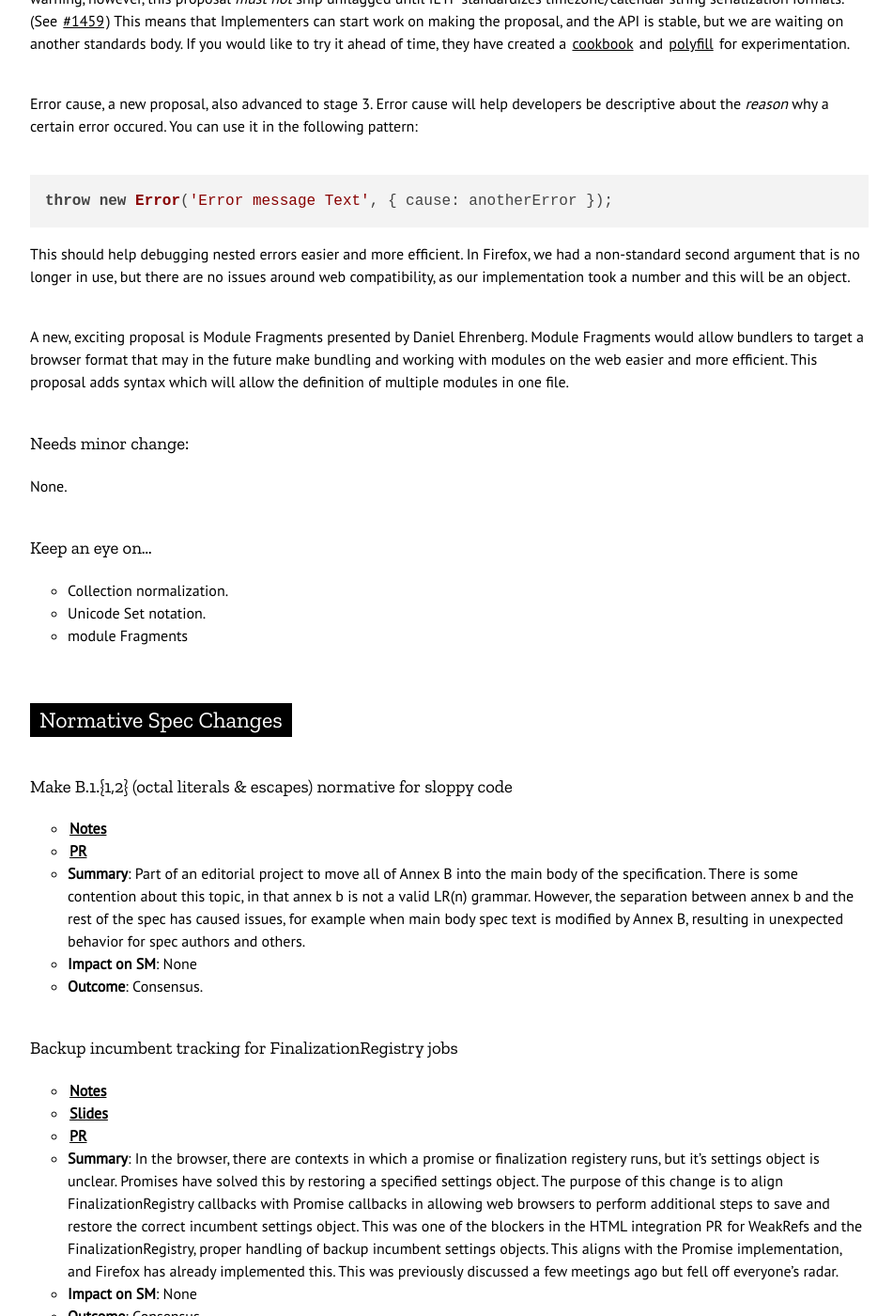
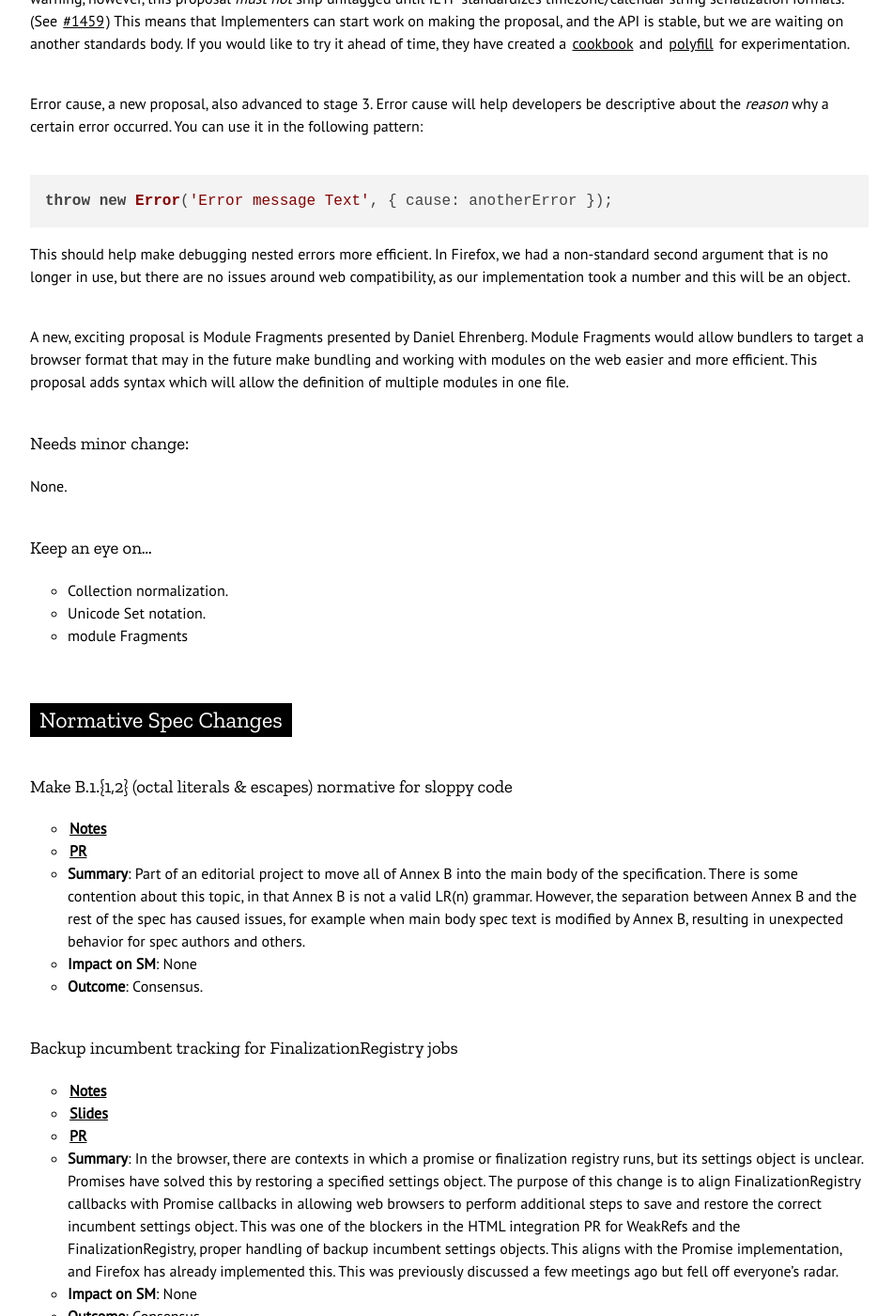
Before and after one commit to mozilla-spidermonkey/spidermonkey.dev, a Jekyll site: the page built from _posts/2021-03-18-tc39.md, in a window 1280 px wide and 1400 px high, scrolled down 413 px. Shown: the whole window at 94% size, without its empty margins (13-964 px from the left). Built offline with Jekyll 4.4.1, drawn with Linux system fonts in a browser that asks for light colours; nearby versions of some CDN libraries; some of the changed text lies outside the part shown.

Commit message:
add suggestioned edits for tc39 posts (#77)
* add steve's suggestions for tc39 posts

* moudlues

````diff
--- a/_posts/2021-03-18-tc39.md
+++ b/_posts/2021-03-18-tc39.md
@@ -6,7 +6,7 @@
 ---
 
 This meeting marks the first of a series of shorter meetings, which will hopefully help us stay
-focused and more productive. TC39 has updated it's process to have 8 meetings a year, instead of the
+focused and more productive. TC39 has updated its process to have 8 meetings a year, instead of the
 usual 6, with 4 regular length meetings and 4 short two-day meetings. This being the first of that
 cycle. You may notice that these updates are a little shorter than usual.
 
@@ -14,13 +14,13 @@
 this proposal _must not_ ship unflagged until IETF standardizes timezone/calendar string serialization formats. (See [#1459](https://github.com/tc39/proposal-temporal/issues/1450)) This means that Implementers can start work on making the proposal, and the API is stable, but we are waiting on another standards body. If you would like to try it ahead of time, they have created a [cookbook](https://tc39.es/proposal-temporal/docs/cookbook.html) and [polyfill](https://github.com/tc39/proposal-temporal/blob/main/polyfill) for experimentation.
 
 Error cause, a new proposal, also advanced to stage 3. Error cause will help developers be
-descriptive about the _reason_ why a certain error occured. You can use it in the following pattern:
+descriptive about the _reason_ why a certain error occurred. You can use it in the following pattern:
 
 ```js
 throw new Error('Error message Text', { cause: anotherError });
 ```
 
-This should help debugging nested errors easier and more efficient. In Firefox, we had a
+This should help make debugging nested errors more efficient. In Firefox, we had a
 non-standard second argument that is no longer in use, but there are no issues around web
 compatibility, as our implementation took a number and this will be an object.
 
@@ -44,7 +44,7 @@
 ### Make B.1.{1,2} (octal literals & escapes) normative for sloppy code
 * [**Notes**](https://github.com/tc39/notes/blob/master/meetings/2021-03/mar-9.md#introducing-make-b112-octal-literals--escapes-normative-for-sloppy-code)
 * [**PR**](https://github.com/tc39/ecma262/pull/1867)
-* **Summary**: Part of an editorial project to move all of Annex B into the main body of the specification. There is some contention about this topic, in that annex b is not a valid LR(n) grammar. However, the separation between annex b and the rest of the spec has caused issues, for example when main body spec text is modified by Annex B, resulting in unexpected behavior for spec authors and others.
+* **Summary**: Part of an editorial project to move all of Annex B into the main body of the specification. There is some contention about this topic, in that Annex B is not a valid LR(n) grammar. However, the separation between Annex B and the rest of the spec has caused issues, for example when main body spec text is modified by Annex B, resulting in unexpected behavior for spec authors and others.
 * **Impact on SM**: None
 * **Outcome**: Consensus.
 
@@ -52,7 +52,7 @@
 * [**Notes**](https://github.com/tc39/notes/blob/master/meetings/2021-03/mar-9.md#backup-incumbent-tracking-for-finalizationregistry-jobs)
 * [**Slides**](https://docs.google.com/presentation/d/1w8b_kPc5UccV4Y_k3WEsSnQLMoHWDqMdkhQ2MIJ-OBk/edit#slide=id.phttps://docs.google.com/presentation/d/1w8b_kPc5UccV4Y_k3WEsSnQLMoHWDqMdkhQ2MIJ-OBk/edit#slide=id.p)
 * [**PR**](https://github.com/tc39/ecma262/pull/2316)
-* **Summary**: In the browser, there are contexts in which a promise or finalization registery runs, but it's settings object is unclear. Promises have solved this by restoring a specified settings object. The purpose of this change is to align FinalizationRegistry callbacks with Promise callbacks in allowing web browsers to perform additional steps to save and restore the correct incumbent settings object. This was one of the blockers in the HTML integration PR for WeakRefs and the FinalizationRegistry, proper handling of backup incumbent settings objects. This aligns with the Promise implementation, and Firefox has already implemented this. This was previously discussed a few meetings ago but fell off everyone's radar.
+* **Summary**: In the browser, there are contexts in which a promise or finalization registry runs, but its settings object is unclear. Promises have solved this by restoring a specified settings object. The purpose of this change is to align FinalizationRegistry callbacks with Promise callbacks in allowing web browsers to perform additional steps to save and restore the correct incumbent settings object. This was one of the blockers in the HTML integration PR for WeakRefs and the FinalizationRegistry, proper handling of backup incumbent settings objects. This aligns with the Promise implementation, and Firefox has already implemented this. This was previously discussed a few meetings ago but fell off everyone's radar.
 * **Impact on SM**: None
 * **Outcome**: Consensus.
 
@@ -84,7 +84,7 @@
 * [**Notes**](https://github.com/tc39/notes/blob/master/meetings/2021-03/mar-9.md#temporal-for-stage-3)
 * [**Slides**](https://ptomato.github.io/temporal-slides-in-progress/)
 * [**Proposal Link**](https://github.com/tc39/proposal-temporal/)
-* **Summary**: Introduces a new date/time library. They will be seeking stage stage 3 in March, and we have to make sure we are comfortable with it by then. The champion group has been collecting feedback, and our team did an inital review.
+* **Summary**: Introduces a new date/time library. If you would like to try it ahead of time, they have created a [cookbook](https://tc39.es/proposal-temporal/docs/cookbook.html) and [polyfill](https://github.com/tc39/proposal-temporal/blob/main/polyfill) for experimentation.
 * **Impact on SM**: Needs Implementation, _must not_ ship unflagged until IETF standardizes timezone/calendar string serialization formats.
   * [Bug](https://bugzilla.mozilla.org/show_bug.cgi?id=1519167)
 * **Outcome**: Conditionally Advanced to Stage 3.
@@ -95,7 +95,7 @@
 * **Summary**: Various data structures are expected to have consistent constraints and or normalization applied to their keys and/or values when being used after creation. For example, a map may contain a collection of urls, which need to have their values initialized into some sort of data structure. The current workflow is to manually ensure that at all locations which insert data into the structure properly normalize the data. This leads to various issues such as potentially fragile boilerplate problems including: normalization not applied to all insertion locations or normalization not applied in consistent manners across insertion locations. This proposal does add a new capability of guarantees around the stored values in these data structures. Currently calling various methods on built-ins can avoid any mechanism to intercept and normalize data as it is inserted by calling methods on a structure like Map.prototype.set.call(mapOfStringsToStrings, number) which prevents guarantees about a Map having a consistent set of guarantees about the data it contains.
 * **Impact on SM**: None yet.
   * [Bug](https://bugzilla.mozilla.org/show_bug.cgi?id=1519167)
-* **Outcome**: Did not advance due to disagreements about how a Set should be normalized, and how generic programming should be supported. The current suggestion to address this is `Map` would take value or key or both or neither, and Set would take key or value or neither, but would throw if you gave it both, and that would then satisfy and all of the key mental models and use cases and the only thing it would throw on for Sets is the nonsense combination of the key and the value coercer.
+* **Outcome**: Did not advance due to disagreements about how a Set should be normalized, and how generic programming should be supported. The current suggestion to address this is `Map` would take value or key or both or neither, and Set would take key or value or neither, but would throw if you gave it both, and that would then satisfy all of the key mental models and use cases and the only thing it would throw on for Sets is the nonsense combination of the key and the value coercer.
 
 ### Resizable ArrayBuffer for Stage 3
 * [**Notes**](https://github.com/tc39/notes/blob/master/meetings/2021-03/mar-10.md#resizablearraybuffer-for-stage-3)
@@ -153,10 +153,9 @@
 * [**Slides**](https://docs.google.com/presentation/d/1G3CM8SopKqQeME1uN8GHLVsE9QbUUq3fwa6n13LHYl0/edit#slide=id.gc6a96db844_0_8)
 * **Summary**: A bug was found during implementation and fuzzing, the cycle root was incorrectly
     identified resulting in incorrect behavior. The other issue, DFS ordering, is related to the
-    developer's expectation when executing a graph with a sync graph, and only an async leaf at the
-    edges of the graph. This, unintuitively, resulted in a reordering of the sync modules. This was
-    not a bug, but an oversight. The committee moved to change this behavior to something more
-    intuitive.
+    developer's expectation when executing a graph that is entirely sync, with a shared leaf node.
+    Changing that leaf node would result in reordering the graph, as we were not tracking the post
+    order of the modules. This is  bit unintuitive. This was not a bug, but an oversight. The committee moved to change this behavior to something more intuitive.
 * **Impact on SM**: Implementation complete, no change
   * [Bug](https://bugzilla.mozilla.org/show_bug.cgi?id=1670018)
 * **Outcome**: Consensus on both counts.
@@ -216,6 +215,6 @@
 
 * The records and tuples champions brought for discussion array-by-copy methods as a potential
     direction to have a clear overlap between mutable and immutable methods. This will be split into
-    it's own proposal.
+    its own proposal.
 * The pipeline operator is seeking a new Champion, and has likely found a few.
 * Promise.race was introduced to be renamed as Promise.allSettled. This didn't reach consensus yet.
````
Also changed, not shown: _posts/2021-05-10-tc39.md (+10 -10 lines).
